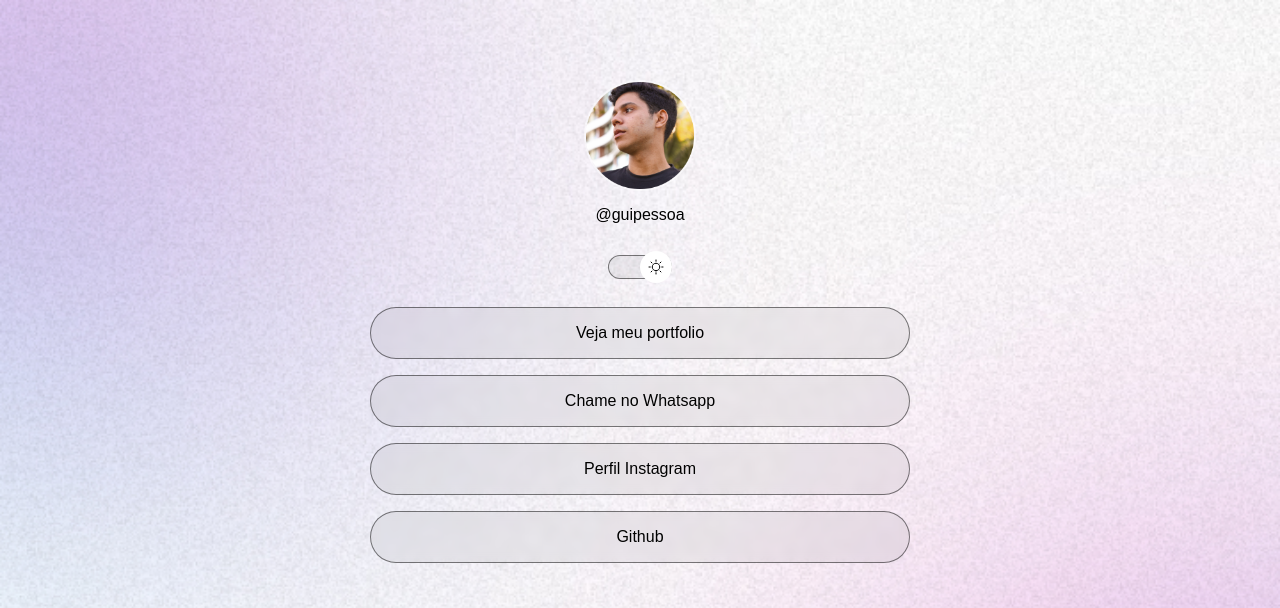
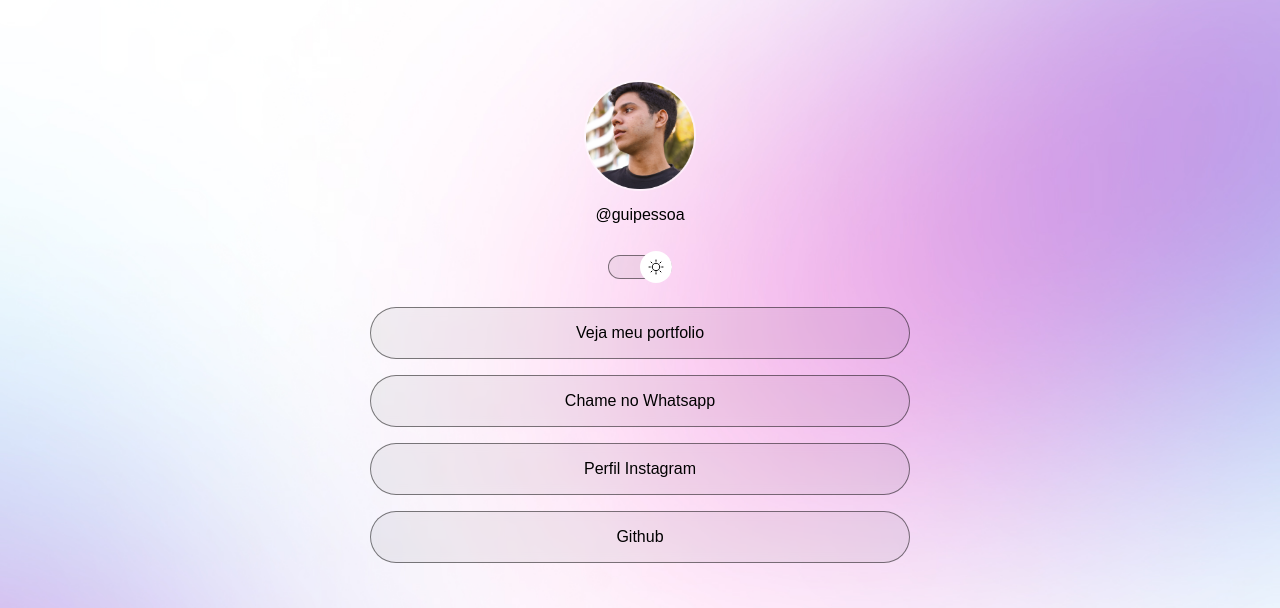
Before and after one commit to GuiCPessoa/DevLinks-First-project, a plain HTML site: page index.html in a window 1280 px wide. Shown: the top 608 px of the page. Drawn offline with nearby package versions, Linux system fonts and the light colour scheme.

Commit message:
change background based on media queries

```diff
--- a/style.css
+++ b/style.css
@@ -27,6 +27,7 @@
 
 body{
     background: var(--bg-url) no-repeat top center/cover;
+    height: 100vh;
 }
 
 body *{
@@ -170,3 +171,14 @@ footer{
     padding: 24px 0;
     font-size: 14px;
 }
+
+/*Media queries */
+@media(min-width: 700px) {
+    :root{
+        --bg-url: url(./assets/bg-desktop.jpg)
+    }
+
+    .light{
+        --bg-url: url(./assets/bg-desktop-light.jpg)
+    }
+}
```
